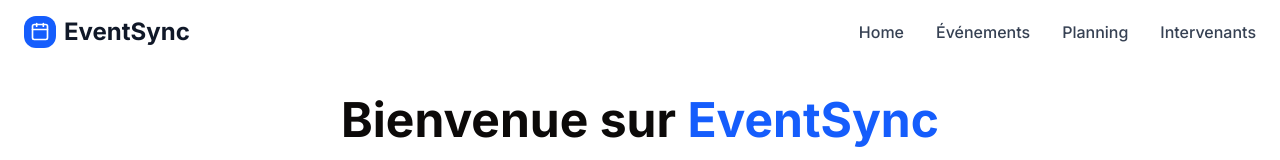
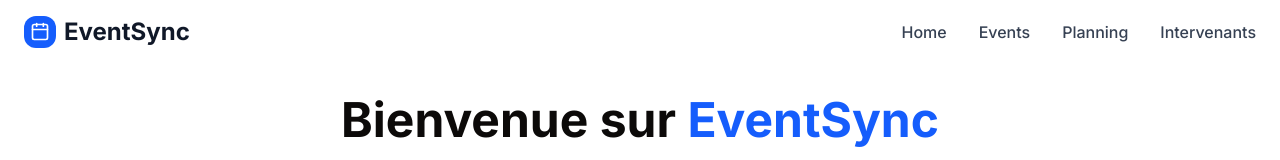
Before and after one commit to eventsync0/Event_Sync_2026_Client, a Next.js app: page / in a window 1280 px wide. Shown: the top 160 px of the page. Built offline with nearby package versions, Linux system fonts and the light colour scheme.

Commit message:
refactor(Speaker):update to english Events.

```diff
--- a/src/components/common/Navbar.tsx
+++ b/src/components/common/Navbar.tsx
@@ -28,7 +28,7 @@ export default function Navbar() {
               href="/events"
               className="text-gray-700 hover:text-blue-600 font-medium transition"
             >
-              Événements
+              Events
             </Link>
             <Link
               href="/schedule"
```
